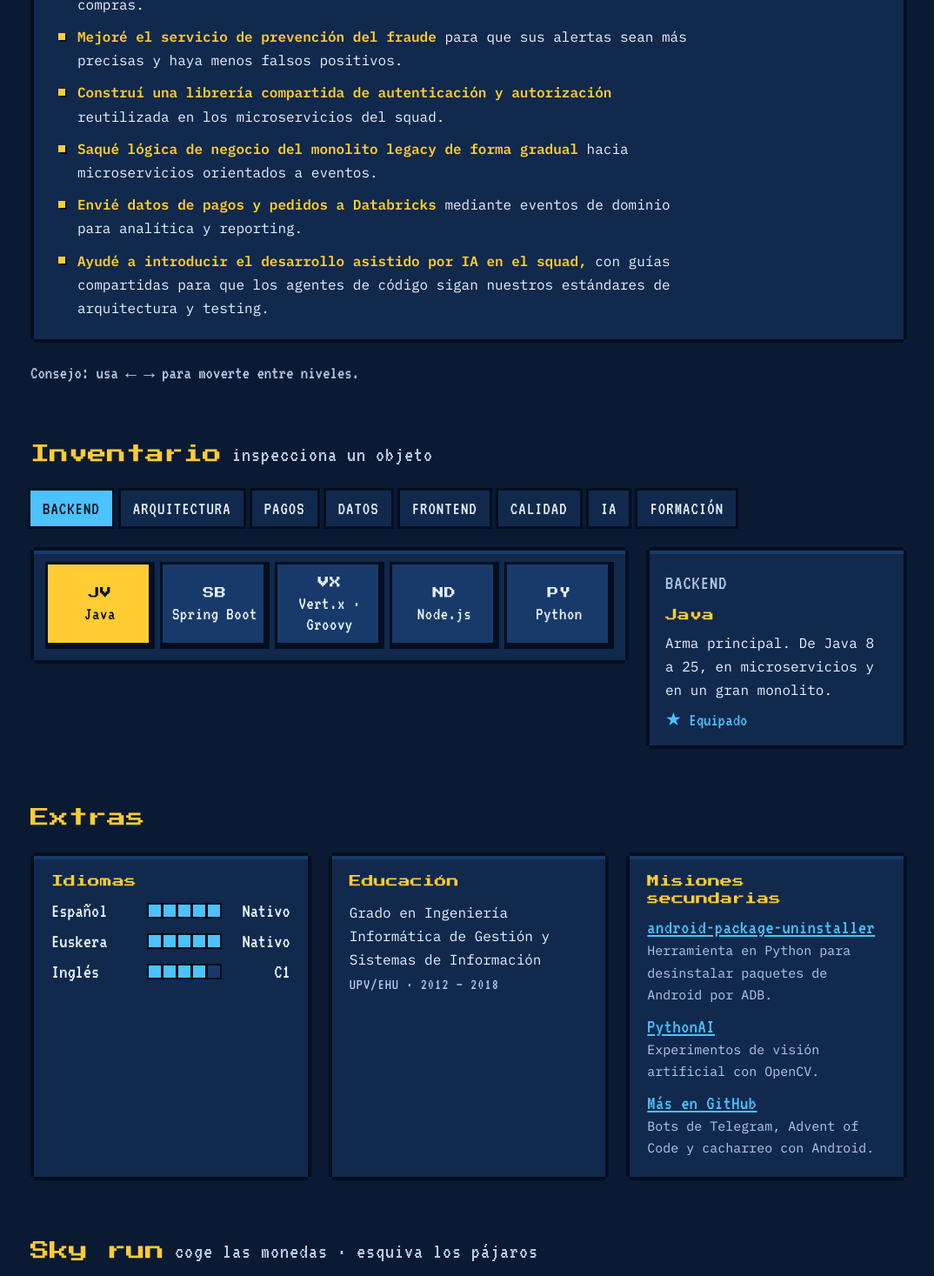
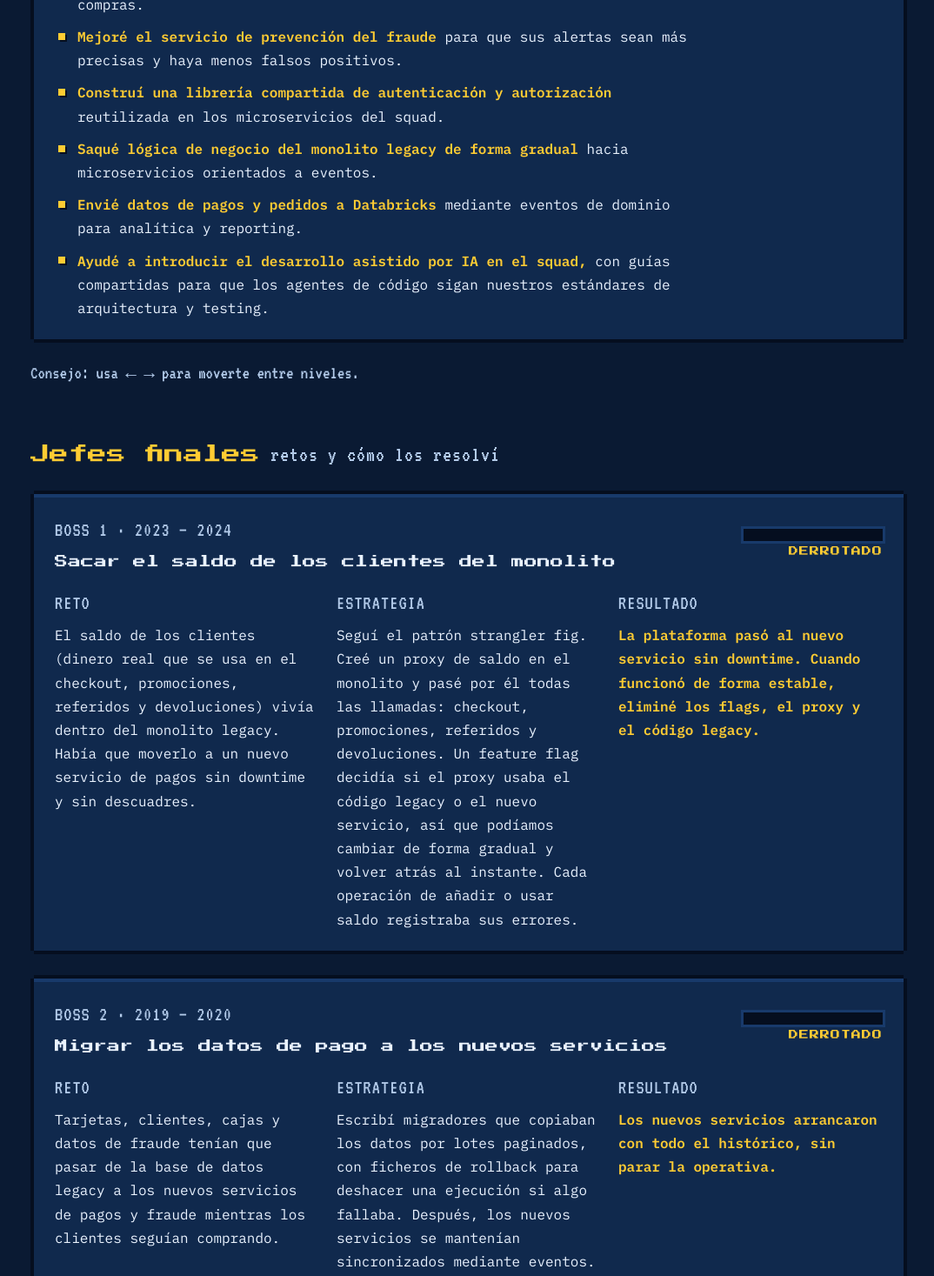
Before and after one commit to Queky/queky-site, a React (Vite) app: page / in a window 1280 px wide. Shown: the part 1330-2797 px from the top of the page at 87% size, without its empty margins (101-1175 px from the left). Built offline with nearby package versions, Linux system fonts and the light colour scheme.

Commit message:
Add Boss fights section with key challenges

```diff
--- a/src/App.tsx
+++ b/src/App.tsx
@@ -2,6 +2,7 @@ import Hud from "./components/Hud";
 import SkyBackground from "./components/SkyBackground";
 import Hero from "./components/Hero";
 import CareerMap from "./components/CareerMap";
+import Bosses from "./components/Bosses";
 import Inventory from "./components/Inventory";
 import Extras from "./components/Extras";
 import SkyRun from "./components/SkyRun";
@@ -19,6 +20,7 @@ export default function App() {
       <main id="top">
         <Hero />
         <CareerMap />
+        <Bosses />
         <Inventory />
         <Extras />
         <SkyRun />
--- /dev/null
+++ b/src/components/Bosses.tsx
@@ -0,0 +1,39 @@
+import { useState } from "react";
+import { useLang } from "../i18n";
+
+export default function Bosses() {
+  const { t } = useLang();
+  const b = t.bosses;
+  const [replay, setReplay] = useState<Record<string, number>>({});
+
+  return (
+    <section id="bosses">
+      <div className="wrap">
+        <h2>{b.title} <span className="tag">{b.tag}</span></h2>
+        {b.list.map((boss, i) => (
+          <article className="boss pixel-box" key={boss.id}>
+            <header className="boss-head">
+              <div>
+                <p className="label" style={{ margin: 0 }}>Boss {i + 1} · {boss.when}</p>
+                <h3>{boss.name}</h3>
+              </div>
+              <button
+                className="hp"
+                onClick={() => setReplay(r => ({ ...r, [boss.id]: (r[boss.id] ?? 0) + 1 }))}
+                aria-label={`${b.defeated}: ${boss.name}`}
+              >
+                <span className="hp-bar"><i key={replay[boss.id] ?? 0} className={replay[boss.id] ? "drain" : undefined} /></span>
+                <span className="stamp">{b.defeated}</span>
+              </button>
+            </header>
+            <div className="boss-body">
+              <div><span className="label">{b.challenge}</span><p>{boss.challenge}</p></div>
+              <div><span className="label">{b.strategy}</span><p>{boss.strategy}</p></div>
+              <div><span className="label">{b.result}</span><p>{boss.result}</p></div>
+            </div>
+          </article>
+        ))}
+      </div>
+    </section>
+  );
+}
--- a/src/components/Hud.tsx
+++ b/src/components/Hud.tsx
@@ -5,6 +5,7 @@ export default function Hud() {
   const { lang, setLang, t } = useLang();
   const links = [
     ["#map", t.nav.career],
+    ["#bosses", t.nav.bosses],
     ["#inventory", t.nav.skills],
     ["#extras", t.nav.extras],
     ["#skyrun", t.nav.game],
--- a/src/content.ts
+++ b/src/content.ts
@@ -23,14 +23,18 @@ export type Item = [icon: string, name: string, description: string];
 
 export type GamePhase = "idle" | "landed" | "crashed" | "aborted";
 
+/** A challenge told as a boss fight: what made it hard, how I approached it, what came out of it. */
+export interface Boss { id: string; name: string; when: string; challenge: string; strategy: string; result: string }
+
 export interface Content {
-  nav: { career: string; skills: string; extras: string; game: string; contact: string; languages: string };
+  nav: { career: string; bosses: string; skills: string; extras: string; game: string; contact: string; languages: string };
   hero: {
     player: string; classLine: string; stats: [label: string, value: string][];
     intro: [title: string, text: string][]; next: string; nextAria: string;
     start: string; contact: string; toHd: string; to8bit: string; avatarAria: string; photoAlt: string;
   };
   map: { title: string; tag: string; hint: string; level: string; current: string; cleared: string; aria: string; levels: Level[] };
+  bosses: { title: string; tag: string; challenge: string; strategy: string; result: string; defeated: string; list: Boss[] };
   inventory: { title: string; tag: string; equipped: string; aria: string; categories: [name: string, items: Item[]][] };
   extras: {
     title: string; languagesTitle: string; languages: [name: string, level: number, label: string][];
@@ -47,7 +51,7 @@ export interface Content {
 }
 
 const es: Content = {
-  nav: { career: "Carrera", skills: "Habilidades", extras: "Extras", game: "Sky run", contact: "Contacto", languages: "Idioma" },
+  nav: { career: "Carrera", bosses: "Retos", skills: "Habilidades", extras: "Extras", game: "Sky run", contact: "Contacto", languages: "Idioma" },
   hero: {
     player: "Jugador 1",
     classLine: "Clase: Ingeniero de software · Pagos y Growth",
@@ -94,6 +98,24 @@ const es: Content = {
                 ["Saqué lógica de negocio del monolito legacy de forma gradual", " hacia microservicios orientados a eventos."],
                 ["Envié datos de pagos y pedidos a Databricks", " mediante eventos de dominio para analítica y reporting."],
                 ["Ayudé a introducir el desarrollo asistido por IA en el squad,", " con guías compartidas para que los agentes de código sigan nuestros estándares de arquitectura y testing."]] },
+    ],
+  },
+  bosses: {
+    title: "Jefes finales", tag: "retos y cómo los resolví",
+    challenge: "Reto", strategy: "Estrategia", result: "Resultado", defeated: "DERROTADO",
+    list: [
+      { id: "balance", name: "Sacar el saldo de los clientes del monolito", when: "2023 – 2024",
+        challenge: "El saldo de los clientes (dinero real que se usa en el checkout, promociones, referidos y devoluciones) vivía dentro del monolito legacy. Había que moverlo a un nuevo servicio de pagos sin downtime y sin descuadres.",
+        strategy: "Seguí el patrón strangler fig. Creé un proxy de saldo en el monolito y pasé por él todas las llamadas: checkout, promociones, referidos y devoluciones. Un feature flag decidía si el proxy usaba el código legacy o el nuevo servicio, así que podíamos cambiar de forma gradual y volver atrás al instante. Cada operación de añadir o usar saldo registraba sus errores.",
+        result: "La plataforma pasó al nuevo servicio sin downtime. Cuando funcionó de forma estable, eliminé los flags, el proxy y el código legacy." },
+      { id: "migrators", name: "Migrar los datos de pago a los nuevos servicios", when: "2019 – 2020",
+        challenge: "Tarjetas, clientes, cajas y datos de fraude tenían que pasar de la base de datos legacy a los nuevos servicios de pagos y fraude mientras los clientes seguían comprando.",
+        strategy: "Escribí migradores que copiaban los datos por lotes paginados, con ficheros de rollback para deshacer una ejecución si algo fallaba. Después, los nuevos servicios se mantenían sincronizados mediante eventos.",
+        result: "Los nuevos servicios arrancaron con todo el histórico, sin parar la operativa." },
+      { id: "markets", name: "Abrir nuevos mercados sin riesgos", when: "2019 – hoy",
+        challenge: "Abrir nuevos países como Suecia y Suiza exigía nuevas divisas en pagos y facturación sin poner en riesgo los mercados que ya funcionaban.",
+        strategy: "Construí el soporte multidivisa mientras cada país seguía oculto tras un feature flag. Así el código llegaba pronto a producción y el lanzamiento era un cambio de configuración.",
+        result: "Los mercados se lanzaron sin afectar a los existentes y después eliminé los flags." },
     ],
   },
   inventory: {
@@ -184,7 +206,7 @@ const es: Content = {
 };
 
 const en: Content = {
-  nav: { career: "Career", skills: "Skills", extras: "Extras", game: "Sky run", contact: "Contact", languages: "Language" },
+  nav: { career: "Career", bosses: "Challenges", skills: "Skills", extras: "Extras", game: "Sky run", contact: "Contact", languages: "Language" },
   hero: {
     player: "Player 1",
     classLine: "Class: Software Engineer · Payments & Growth",
@@ -231,6 +253,24 @@ const en: Content = {
                 ["Gradually moved business logic out of the legacy monolith", " into event-driven microservices."],
                 ["Streamed payment and order data into Databricks", " through domain events for analytics and reporting."],
                 ["Helped bring AI-assisted development into the squad,", " with shared guidelines so coding agents follow our architecture and testing standards."]] },
+    ],
+  },
+  bosses: {
+    title: "Boss fights", tag: "challenges and how I solved them",
+    challenge: "Challenge", strategy: "Strategy", result: "Result", defeated: "DEFEATED",
+    list: [
+      { id: "balance", name: "Moving customer balances out of the monolith", when: "2023 – 2024",
+        challenge: "Customer balance (real money used in checkout, promotions, referral rewards and refunds) lived inside the legacy monolith. It had to move to a new payments service with no downtime and no balance mismatches.",
+        strategy: "I followed the strangler fig pattern. I added a balance proxy to the monolith and routed every caller through it: checkout, promotions, referral rewards and refunds. A feature flag decided whether the proxy used the legacy code or the new service, so we could switch over gradually and switch back instantly. Every add or use of balance logged its errors.",
+        result: "The platform moved to the new service with no downtime. Once it ran reliably, I removed the flags, the proxy and the legacy code." },
+      { id: "migrators", name: "Migrating payment data to the new services", when: "2019 – 2020",
+        challenge: "Cards, customers, boxes and fraud data had to move from the legacy database into new payments and fraud services while customers kept buying.",
+        strategy: "I wrote migrators that copied the data in paginated batches, with rollback files to undo a run if anything went wrong. After that, events kept the new services in sync.",
+        result: "The new services started with the full history, without stopping the business." },
+      { id: "markets", name: "Launching new markets safely", when: "2019 – now",
+        challenge: "Opening new countries such as Sweden and Switzerland needed new currencies in payments and invoicing, without putting the existing markets at risk.",
+        strategy: "I built multi-currency support while each country stayed behind a feature flag. The code reached production early and the launch itself was a configuration change.",
+        result: "The markets launched without affecting the existing ones, and I removed the flags afterwards." },
     ],
   },
   inventory: {
--- a/src/styles.css
+++ b/src/styles.css
@@ -116,6 +116,21 @@ body::before { content: ""; position: fixed; inset: 0 0 auto; height: env(safe-a
 .quest li b { color: var(--coin); font-weight: 600; }
 .hint { font: 21px var(--f-label); color: var(--dim); margin: 0; }
 
+/* Boss fights */
+.boss { padding: 22px 24px; display: grid; gap: 18px; }
+.boss-head { display: flex; justify-content: space-between; align-items: center; gap: 16px; flex-wrap: wrap; }
+.boss h3 { font-size: 15px; color: var(--ink); margin-top: 6px; }
+.hp { all: unset; cursor: pointer; display: grid; justify-items: end; gap: 6px; }
+.hp-bar { width: 160px; height: 14px; background: var(--edge); box-shadow: 0 0 0 3px var(--panel-2); display: block; }
+.hp-bar i { display: block; height: 100%; width: 0; background: var(--berry); }
+.hp-bar i.drain { animation: drain 1.4s steps(10) both; }
+@keyframes drain { from { width: 100%; } to { width: 0; } }
+.stamp { font: 11px var(--f-display); color: var(--coin); letter-spacing: 1px; }
+.boss-body { display: grid; grid-template-columns: repeat(3, minmax(0, 1fr)); gap: 20px; }
+.boss-body p { margin: 4px 0 0; }
+.boss-body > div:last-child p { color: var(--coin); font-weight: 600; }
+@media (max-width: 860px) { .boss-body { grid-template-columns: 1fr; } }
+
 /* Inventory */
 .tabs { display: flex; gap: 10px; flex-wrap: wrap; }
 .tab { font: 21px/1 var(--f-label); letter-spacing: 1px; text-transform: uppercase; color: var(--ink); background: var(--panel); border: 0; padding: 10px 14px; cursor: pointer; box-shadow: 0 0 0 3px var(--edge); }
```
